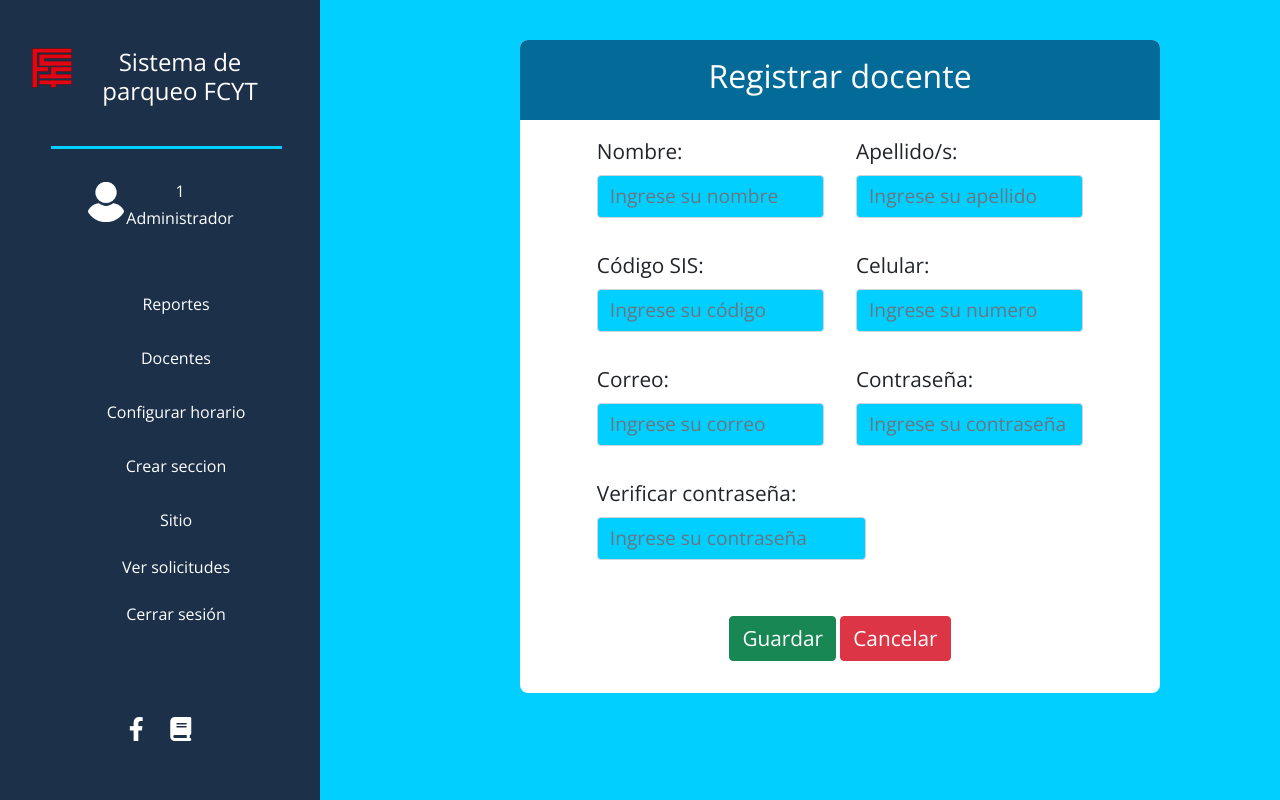
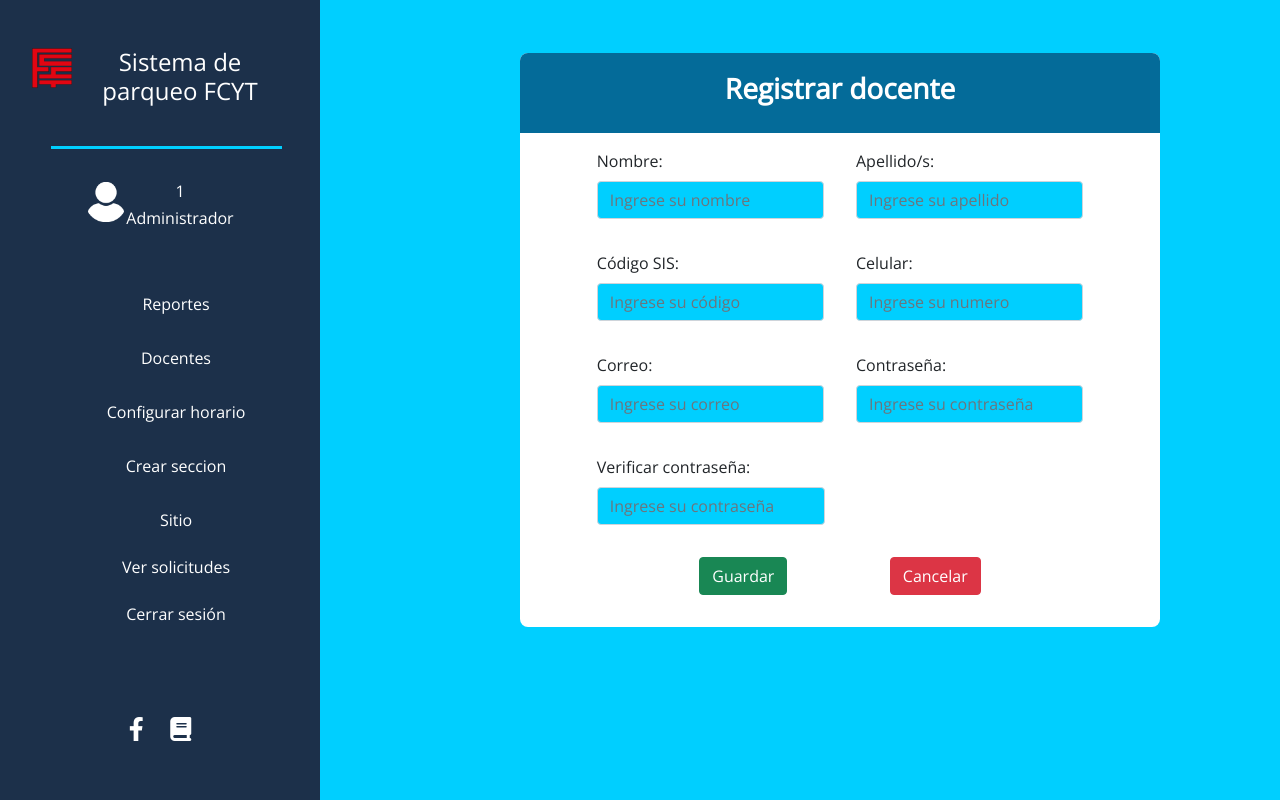
Before and after one commit to JhonnyHerbas/SistemaParqueo, a PHP site: page /App/views/registrarCliente.php in a window 1280 px wide. Run offline with PHP 8.4, Linux system fonts and the light colour scheme; the visitor is signed in with stand-in values (Sample User, id 1).

Commit message:
registro docente mejorado

```diff
--- a/App/views/registrarCliente.php
+++ b/App/views/registrarCliente.php
@@ -24,11 +24,11 @@ include('../models/funcionSolicitud.php');
     <main>
         <div class="form-containerG">
             <div class="header-containerG">
-                <h2 class="title-form">
+                <h3 class="font-weight-bold h3">
                     Registrar docente
-                </h2>
+                </h3>
             </div>
-            <div class="card-body grande">
+            <div class="card-body">
                 <form id="myForm" class="row g-3 needs-validation" novalidate
                     action="../controllers/registrarDocenteAction.php" method="post">
 
@@ -36,22 +36,22 @@ include('../models/funcionSolicitud.php');
                         <div class="izquierda">
                             <!-- Input del nombre -->
                             <div class="mb-3">
-                                <label for="validationCustom01" class="form-label">Nombre:</label>
-                                <input type="text" name="nombre" class="form-control" id="validationCustom01"
+                                <label for="validationCustom01" class="form-label text">Nombre:</label>
+                                <input type="text" name="nombre" class="form-control text" id="validationCustom01"
                                     pattern="[a-zA-Z\s]{3,30}" autocomplete="off" spellcheck="false"
                                     placeholder="Ingrese su nombre" required>
-                                <div class="invalid-feedback">
+                                <div class="invalid-feedback text">
                                     Ingrese un nombre válido.
                                 </div>
                             </div>
                         </div>
                         <div class="derecha">
                             <div class="mb-3">
-                                <label for="validationCustom02" class="form-label">Apellido/s:</label>
-                                <input type="text" name="apellido" class="form-control" id="validationCustom02"
+                                <label for="validationCustom02" class="form-label text">Apellido/s:</label>
+                                <input type="text" name="apellido" class="form-control text" id="validationCustom02"
                                     pattern="[a-zA-Z\s]{3,90}" autocomplete="off" spellcheck="false" minlength="5"
                                     maxlength="30" placeholder="Ingrese su apellido" required>
-                                <div class="invalid-feedback">
+                                <div class="invalid-feedback text">
                                     Ingrese un apellido válido.
                                 </div>
                             </div>
@@ -61,22 +61,22 @@ include('../models/funcionSolicitud.php');
                         <div class="izquierda">
                             <!-- Input del codigoSis -->
                             <div class="mb-3">
-                                <label for="validationCustom03" class="form-label">Código SIS:</label>
-                                <input type="text" name="codigo" class="form-control" id="validationCustom03"
+                                <label for="validationCustom03" class="form-label text">Código SIS:</label>
+                                <input type="text" name="codigo" class="form-control text" id="validationCustom03"
                                     pattern="^[0-9]{9}$" autocomplete="off" spellcheck="false" minlength="5"
                                     maxlength="30" placeholder="Ingrese su código" required>
-                                <div class="invalid-feedback">
+                                <div class="invalid-feedback text">
                                     Ingrese un código válido.
                                 </div>
                             </div>
                         </div>
                         <div class="derecha">
                             <div class="mb-3">
-                                <label for="validationCustom05" class="form-label">Celular:</label>
-                                <input type="text" name="celular" class="form-control" id="validationCustom05"
+                                <label for="validationCustom05" class="form-label text">Celular:</label>
+                                <input type="text" name="celular" class="form-control text" id="validationCustom05"
                                     pattern="^[0-9]{8}$" autocomplete="off" spellcheck="false" minlength="5"
                                     maxlength="30" placeholder="Ingrese su numero" required>
-                                <div class="invalid-feedback">
+                                <div class="invalid-feedback text">
                                     Ingrese un numero válido.
                                 </div>
                             </div>
@@ -86,22 +86,22 @@ include('../models/funcionSolicitud.php');
                         <div class="izquierda">
                             <!-- Input del nombre -->
                             <div class="mb-3">
-                                <label for="validationCustom06" class="form-label">Correo:</label>
-                                <input type="email" name="correo" class="form-control" id="validationCustom06"
+                                <label for="validationCustom06" class="form-label text">Correo:</label>
+                                <input type="email" name="correo" class="form-control text" id="validationCustom06"
                                     autocomplete="off" spellcheck="false" maxlength="50" placeholder="Ingrese su correo"
                                     required>
-                                <div class="invalid-feedback">
+                                <div class="invalid-feedback text">
                                     Ingrese un correo válido.
                                 </div>
                             </div>
                         </div>
                         <div class="derecha">
                             <div class="mb-3">
-                                <label for="validationCustom07" class="form-label">Contraseña:</label>
-                                <input type="password" name="pass" class="form-control" id="validationCustom07"
+                                <label for="validationCustom07" class="form-label text">Contraseña:</label>
+                                <input type="password" name="pass" class="form-control text" id="validationCustom07"
                                     pattern="^[a-zA-Z0-9]{8,20}$" autocomplete="off" spellcheck="false"
                                     placeholder="Ingrese su contraseña" required>
-                                <div class="invalid-feedback">
+                                <div class="invalid-feedback text">
                                     Ingrese una contraseña válida.
                                 </div>
                             </div>
@@ -111,27 +111,43 @@ include('../models/funcionSolicitud.php');
                         <div class="izquierda">
                             <!-- Input de verificar contraseña -->
                             <div class="mb-3">
-                                <label for="validationCustom08" class="form-label">Verificar contraseña:</label>
-                                <input type="password" name="verPass" class="form-control" id="validationCustom08"
+                                <label for="validationCustom08" class="form-label text">Verificar contraseña:</label>
+                                <input type="password" name="verPass" class="form-control text" id="validationCustom08"
                                     pattern="^[a-zA-Z0-9]{8,20}$" autocomplete="off" spellcheck="false"
                                     placeholder="Ingrese su contraseña" required>
-                                <div class="invalid-feedback">
+                                <div class="invalid-feedback text">
                                     Ingrese una contraseña válida.
                                 </div>
                             </div>
                         </div>
                     </div>
-                    <?php
-
-                    $success = "Guardar";
-                    $danger = "Cancelar";
-                    include ('templates/buttonsForms.php');
-
-                    $mensaje = "¿Está seguro de que desea registrar este docente?";
-                    include ('templates/modalForm.php');
-
-                    include ('templates/finForm.php');
-                    ?>
+                    <div class="col-12 button">
+                        <button class="btn btn-success text" id="submitButton" data-toggle="modal"
+                            data-target="#exampleModal">Guardar</button>
+                        <button class="btn btn-danger text" type="reset">Cancelar</button>
+                    </div>
+                    <!-- Modal -->
+                    <div class="container-modal">
+                        <div class="modal fade" id="exampleModal" tabindex="-1" aria-labelledby="exampleModalLabel"
+                            aria-hidden="true">
+                            <div class="modal-dialog">
+                                <div class="modal-content">
+                                    <div class="modal-body">
+                                        ¿Está seguro de realizar este registro?
+                                    </div>
+                                    <div class="modal-footer">
+                                        <button type="button" class="btn btn-secondary" data-dismiss="modal"
+                                            id="cancelButton">Cancelar</button>
+                                        <button type="submit" class="btn btn-primary"
+                                            id="confirmButton">Confirmar</button>
+                                    </div>
+                                </div>
+                            </div>
+                        </div>
+                    </div>
+                </form>
+            </div>
+        </div>
     </main>
 
 
```
